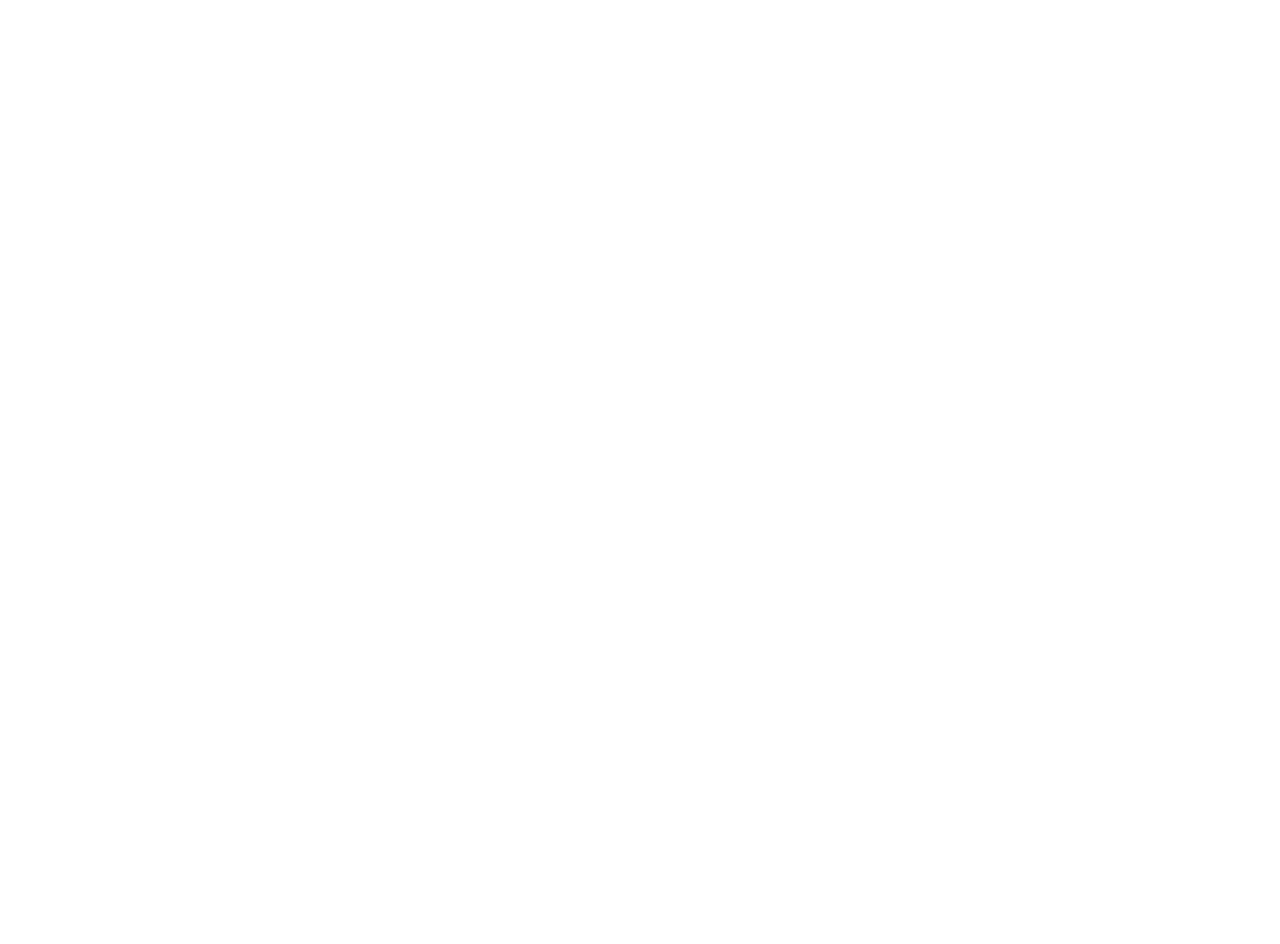
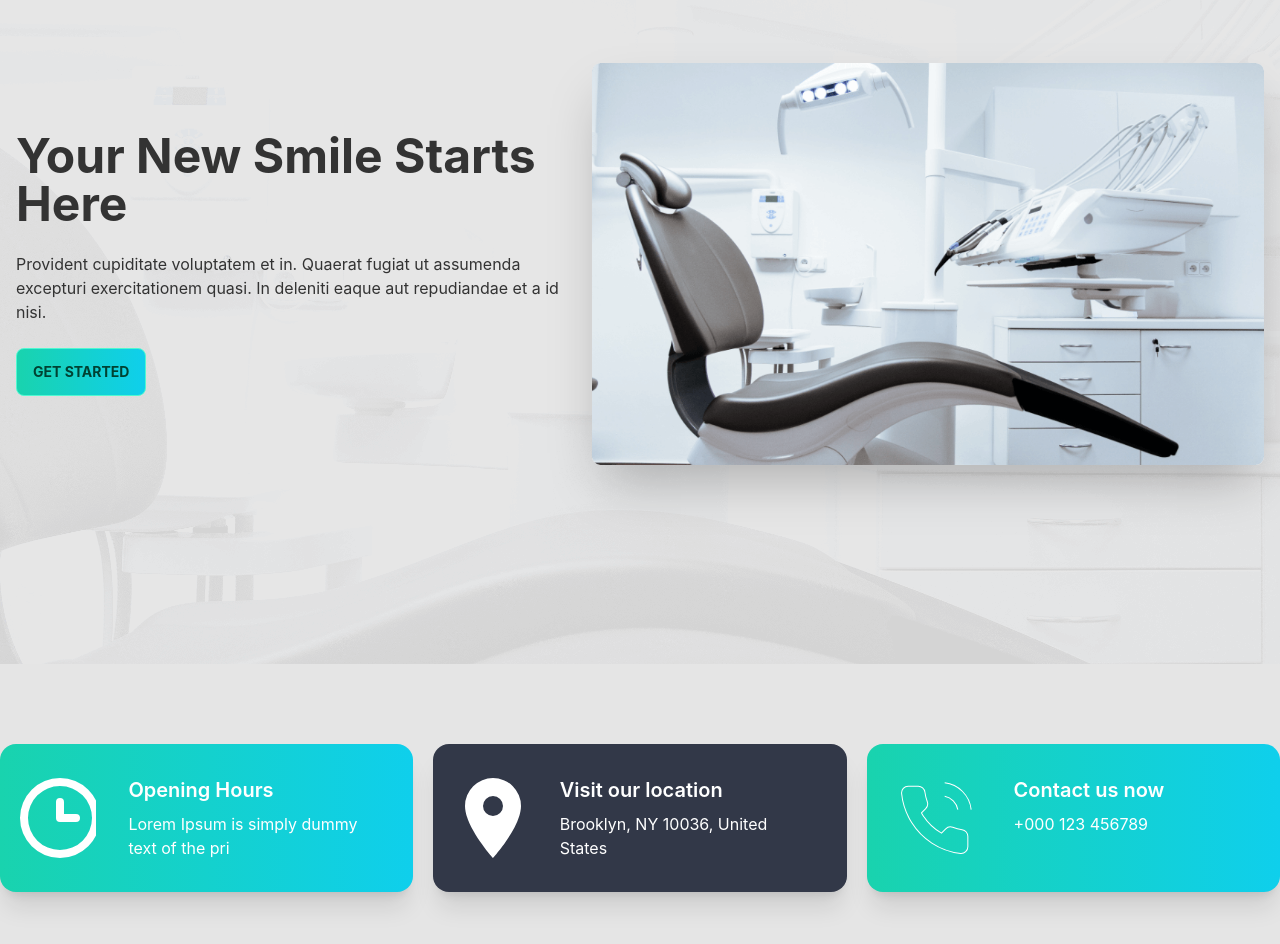
Before and after one commit to MajharolTanvir/Doctors-point, a React (Create React App) app: page / in a window 1280 px wide. Shown: the part 200-1144 px from the top of the page. Before the commit the page ends 800 px from the top, so only its background shows below. Built offline with nearby package versions, Linux system fonts and the light colour scheme.

Commit message:
banner and info

```diff
--- a/src/Pages/Home/Banner/Banner.css
+++ b/src/Pages/Home/Banner/Banner.css
@@ -1,4 +1,5 @@
 .banner-bg {
     background-image: url(../../../assets/images/bg.png);
     background-repeat: no-repeat;
+    background-position: center;
 }
--- a/src/Pages/Home/Banner/Banner.js
+++ b/src/Pages/Home/Banner/Banner.js
@@ -1,12 +1,20 @@
 import React from 'react';
 import banner from '../../../assets/images/chair.png'
-import { FiMapPin, FiClock, FiPhoneCall } from "react-icons/fi";
 import './Banner.css'
 
 const Banner = () => {
     return (
-        <div className='my-14 banner-bg'>
-
+        <div className='container mx-auto banner-bg'>
+            <div class="hero min-h-screen">
+                <div class="hero-content flex-col lg:flex-row-reverse">
+                    <img src={banner} alt='' class="lg:max-w-2xl rounded-lg shadow-2xl" />
+                    <div>
+                        <h1 class="text-3xl lg:text-5xl font-bold">Your New Smile Starts Here</h1>
+                        <p class="py-6">Provident cupiditate voluptatem et in. Quaerat fugiat ut assumenda excepturi exercitationem quasi. In deleniti eaque aut repudiandae et a id nisi.</p>
+                        <button class="btn bg-gradient-to-r from-secondary to-primary font-bold">Get Started</button>
+                    </div>
+                </div>
+            </div>
         </div>
     );
 };
--- a/src/Pages/Home/Home.js
+++ b/src/Pages/Home/Home.js
@@ -1,10 +1,14 @@
 import React from 'react';
 import Banner from './Banner/Banner';
+import Info from './Info/Info';
 
 
 const Home = () => {
     return (
-        <Banner></Banner>
+        <>
+            <Banner></Banner>
+            <Info></Info>
+        </>
     );
 };
 
--- /dev/null
+++ b/src/Pages/Home/Info/Info.js
@@ -0,0 +1,19 @@
+import React from 'react';
+import clock from '../../../assets/icons/clock.svg'
+import marker from '../../../assets/icons/marker.svg'
+import phone from '../../../assets/icons/phone.svg'
+import InfoCard from './InfoCard/InfoCard';
+
+const Info = () => {
+    return (
+        <div className='container mx-auto'>
+            <div className='grid grid-cols-1 md:grid-cols-2 lg:grid-cols-3 gap-5 py-20'>
+                <InfoCard bgClass='bg-gradient-to-r from-secondary to-primary' cardTitle='Opening Hours' cardAbout='Lorem Ipsum is simply dummy text of the pri' img={clock}></InfoCard>
+                <InfoCard bgClass='bg-third' cardTitle='Visit our location' cardAbout='Brooklyn, NY 10036, United States' img={marker}></InfoCard>
+                <InfoCard bgClass='bg-gradient-to-r from-secondary to-primary' cardTitle='Contact us now' cardAbout='+000 123 456789' img={phone}></InfoCard>
+            </div>
+        </div>
+    );
+};
+
+export default Info;
--- /dev/null
+++ b/src/Pages/Home/Info/InfoCard/InfoCard.js
@@ -0,0 +1,15 @@
+import React from 'react';
+
+const InfoCard = ({ cardTitle, cardAbout, img, bgClass }) => {
+    return (
+        <div class={`card lg:card-side bg-accent shadow-xl text-white ${bgClass}`} >
+            <figure><img className='px-2 ml-6' src={img} alt="Album" /></figure>
+            <div class="card-body">
+                <h2 class="card-title">{cardTitle}</h2>
+                <p>{cardAbout}</p>
+            </div>
+        </div>
+    );
+};
+
+export default InfoCard;
--- a/src/Pages/Navbar/Navbar.js
+++ b/src/Pages/Navbar/Navbar.js
@@ -11,10 +11,10 @@
         <li><Link to='/login'>Login</Link></li>
     </>
     return (
-        <div className="navbar bg-base-100">
+        <div className="navbar">
             <div className="navbar-start">
                 <div className="dropdown">
-                    <label tabIndex="0" className="btn btn-ghost lg:hidden">
+                    <label tabIndex="0" className="btn btn-ghost md:hidden">
                         <svg xmlns="http://www.w3.org/2000/svg" className="h-5 w-5" fill="none" viewBox="0 0 24 24" stroke="currentColor"><path strokeLinecap="round" strokeLinejoin="round" strokeWidth="2" d="M4 6h16M4 12h8m-8 6h16" /></svg>
                     </label>
                     <ul tabIndex="0" className="menu menu-compact dropdown-content mt-3 p-2 shadow bg-base-100 rounded-box w-52">
@@ -23,7 +23,7 @@
                 </div>
                 <Link className="btn btn-ghost normal-case text-2xl" to='/'>Doctors's Portal</Link>
             </div>
-            <div className="navbar-center hidden lg:flex">
+            <div className="navbar-center hidden md:flex">
                 <ul className="menu menu-horizontal p-0">
                     {myNav}
                 </ul>
```
Also changed, not shown: src/App.css (line endings or trailing spaces).
